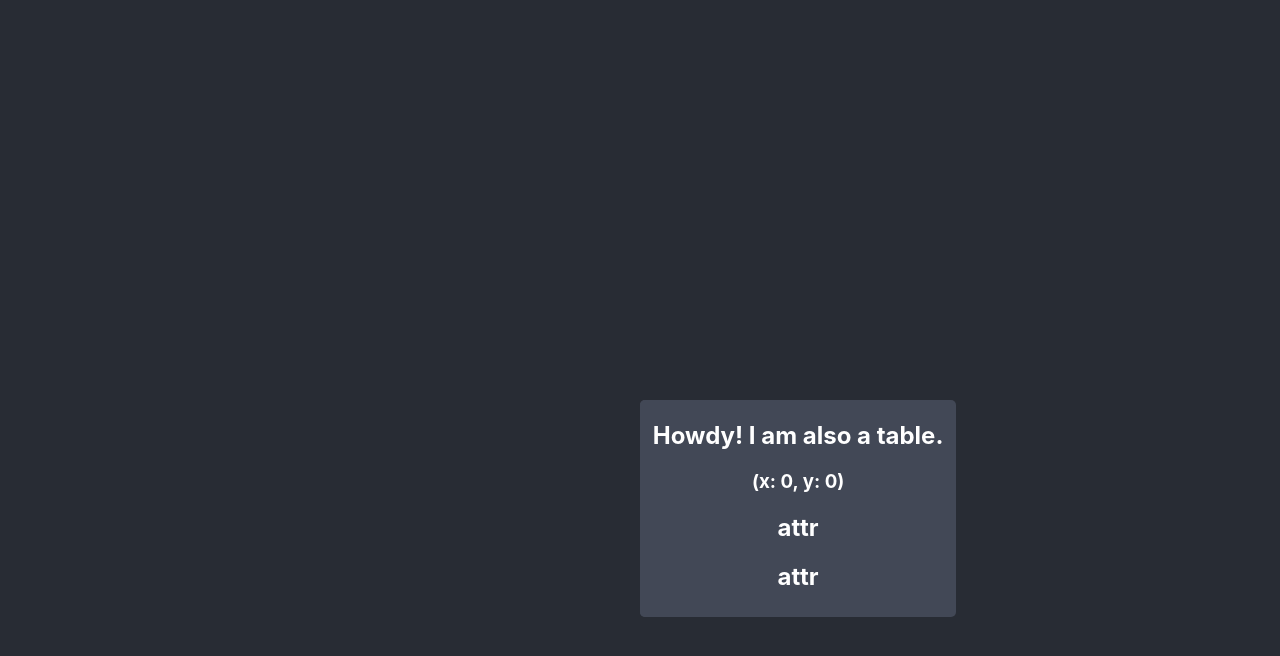
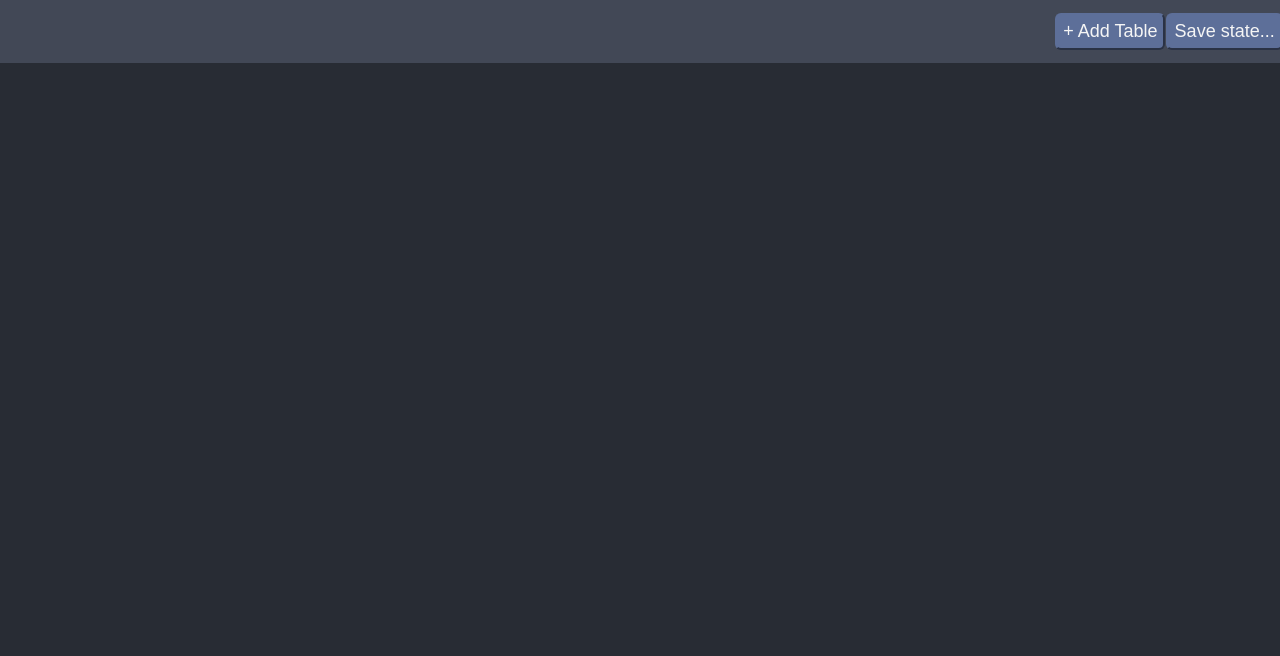
Before and after one commit to RobertObrochta/SQLCodeGenerator, a React (Create React App) app: page / in a window 1280 px wide. Shown: the top 656 px of the page. Built offline with nearby package versions, Linux system fonts and the light colour scheme.

Commit message:
Implements add table feature, Context setup

```diff
--- a/src/App.js
+++ b/src/App.js
@@ -1,12 +1,19 @@
 import './App.css';
-import Table from "./Components/Table"
+import React from 'react';
+import Toolbar from './Components/Toolbar';
+import {TableProvider} from './Contexts/TableContext';
+import Workspace from './Components/Workspace';
 
 
 function App() {
+  const [tables, setTables] = React.useState([]); // eventually, will be an API call to initialize the tables
+
   return (
     <div className="App">
-      <Table title={"Hello! I am a table."}/>
-      <Table title={"Howdy! I am also a table."}/>
+      <TableProvider value={{tables, setTables}}>
+        <Toolbar/>
+        <Workspace/>
+      </TableProvider>
     </div>
   );
 }
--- /dev/null
+++ b/src/Components/Stylesheets/Toolbar.css
@@ -0,0 +1,32 @@
+.toolbar ul {
+    background-color: #424856;
+    margin: 0;
+    padding: 1% 0.25% 1% 0;
+    overflow: hidden;
+    list-style-type: none;
+}
+
+.toolbar li {
+    float: right;
+}
+
+.toolbar-element{
+    padding:0 0.5% 0 0.5%;
+}
+
+.toolbar-element button{
+    display: block;
+    padding: 6%;
+    text-align: center;
+    font-size: large;
+    background-color: #5d6f99;
+    color: whitesmoke;
+    border-color: #5d6f99;
+    border-radius: 6px;
+    width: max-content;
+}
+
+.toolbar-element button:hover{
+    border: 1px solid #98c379;
+    cursor: pointer;
+}
--- /dev/null
+++ b/src/Components/Toolbar.js
@@ -0,0 +1,37 @@
+import React, {useEffect, useState} from 'react';
+import TableContext from '../Contexts/TableContext';
+import './Stylesheets/Toolbar.css';
+
+
+function Toolbar() {
+    const [totalTables, setTotalTables] = useState(1);
+    const [newTables, setNewTables] = useState([]);
+    const {setTables} = React.useContext(TableContext);
+
+    function addTable(){
+        const updateTables = newTables.concat({title: `Table ${totalTables}`});
+        setNewTables(updateTables);
+        setTotalTables(totalTables + 1);
+    }
+
+    useEffect(() => { // update the TableContext from here
+        setTables(newTables);
+    }, [newTables])
+
+    return(
+            <div className='toolbar'>
+                <ul>
+                    <li className='toolbar-element'>
+                        <button>Save state...</button>
+                    </li>
+                    <li className='toolbar-element'>
+                        <button onClick={addTable}>+ Add Table</button>
+                    </li>
+                </ul>
+            </div>
+    );
+
+}
+
+
+export default Toolbar;
--- /dev/null
+++ b/src/Components/Workspace.js
@@ -0,0 +1,16 @@
+import React from "react";
+import TableContext from "../Contexts/TableContext";
+import Table from "./Table";
+
+function Workspace(){
+
+    return(
+        <TableContext.Consumer>
+        {value => value.tables.map((val, index) =>
+          <Table key={index} title= {val.title}/>
+        )}
+      </TableContext.Consumer>
+    );
+}
+
+export default Workspace;
--- /dev/null
+++ b/src/Contexts/TableContext.js
@@ -0,0 +1,9 @@
+import React from "react";
+
+export const TableContext = React.createContext({
+    tables: [],  // stores a list of tables[i] = {title: "", etc...}
+    setTables: (newTable) => {}
+});
+
+export const TableProvider = TableContext.Provider;
+export default TableContext;
```
Also changed, not shown: 1 other file (tests, documents, lock files or other folders).
